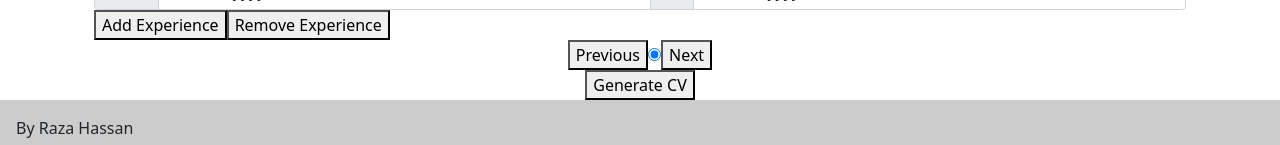
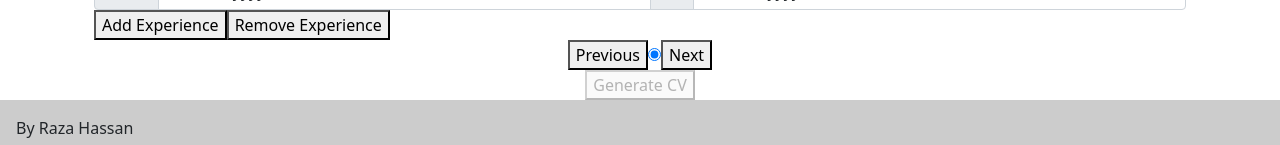
Before and after one commit to bilgramiraza/CV-generator, a React (Create React App) app: page / in a window 1280 px wide. Shown: the part 807-952 px from the top of the page. Built offline with nearby package versions, Linux system fonts and the light colour scheme.

Commit message:
CV generation disabled if conditions not met

```diff
--- a/src/Main.js
+++ b/src/Main.js
@@ -198,10 +198,12 @@ export default class Main extends Component {
                                 updateStatus={this.updateStatus.bind(this)}/>
                 }
                 <div className='text-center'>
-                    <button onClick={this.toggleDisplay}>
+                    <button onClick={this.toggleDisplay}
+                            disabled={this.dataPresent()?'':'disable'}>
                         {this.state.display?'Edit Details':'Generate CV'}
                     </button>
                 </div>
+
             </main>
         )
     }
```
